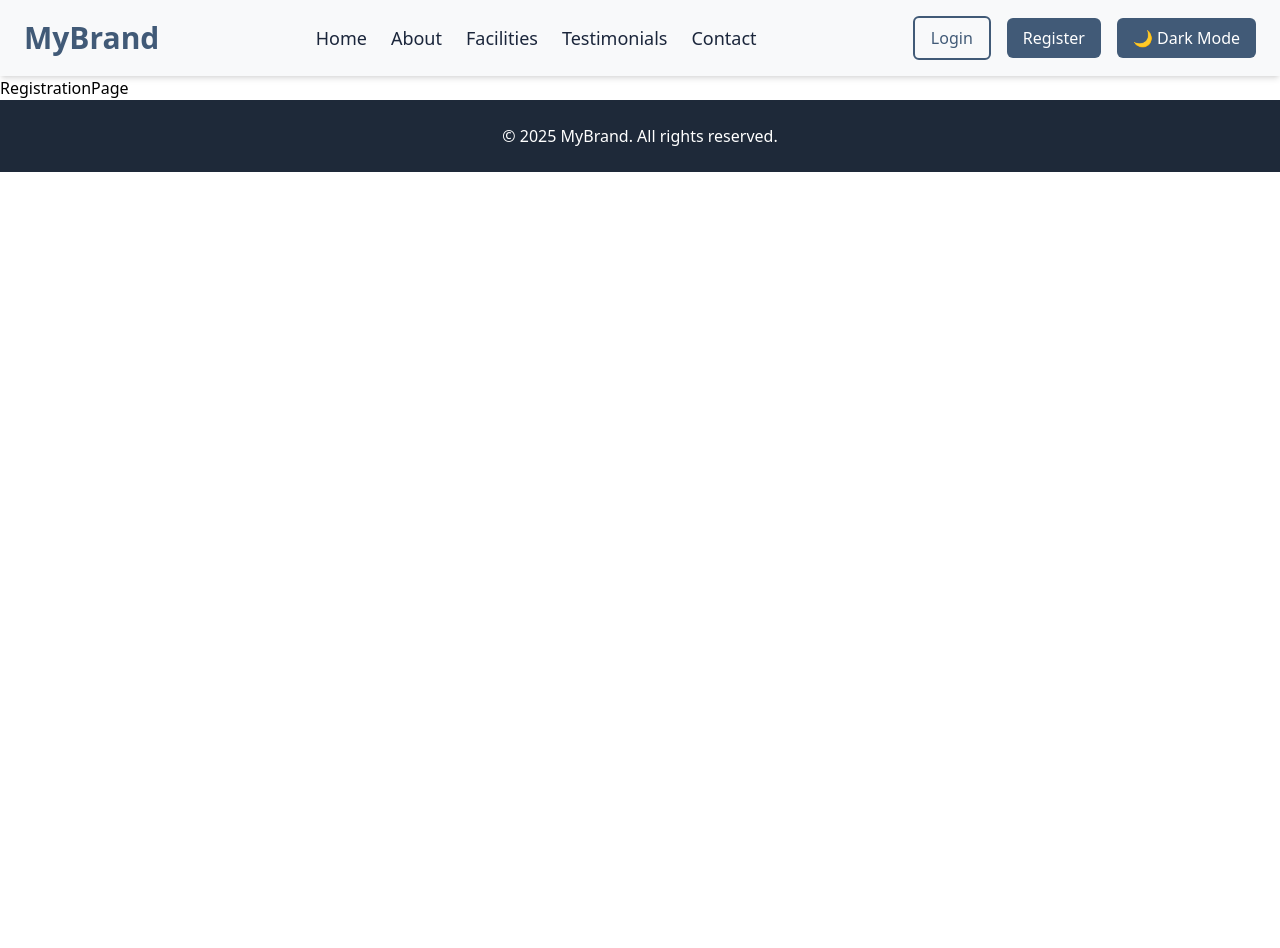
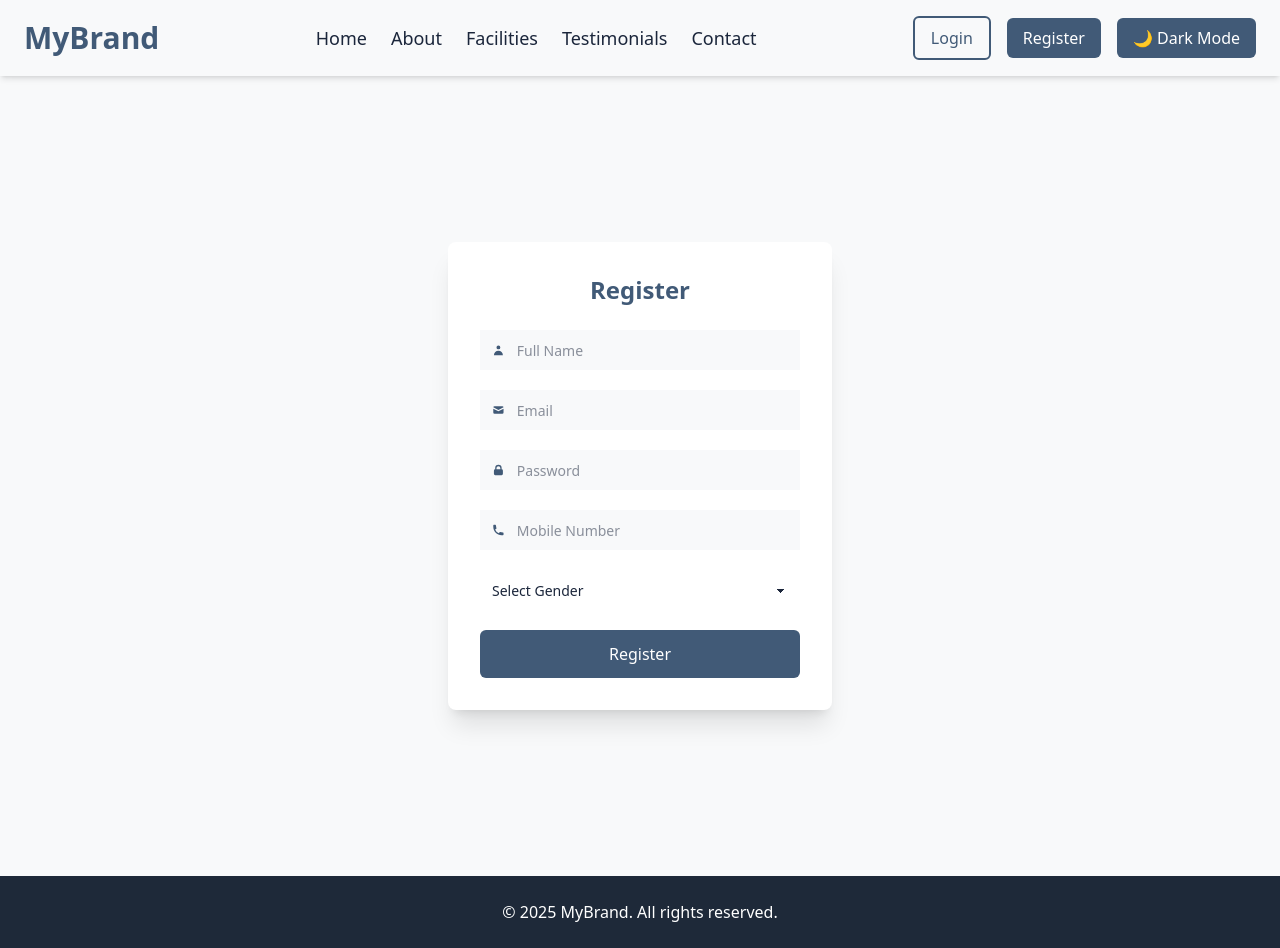
Before and after one commit to krunal1999/stock-control-ts, a React (Vite) app in the folder Frontend/: page /register in a window 1280 px wide. Before the commit the page ends 800 px from the top, so only its background shows below. Built offline with nearby package versions, Linux system fonts and the light colour scheme.

Commit message:
Added Registration Page

```diff
--- a/Frontend/src/index.css
+++ b/Frontend/src/index.css
@@ -37,8 +37,8 @@
   --color-text-dark: #e0e1dd; /* Light grayish white for dark mode readability */
 
   /* 🎨 Button Colors */
-  --color-button-primary: #415a77;
-  --color-button-primary-hover: #1b263b;
-  --color-button-text-light: #ffffff;
-  --color-button-text-dark: #e0e1dd;
+  --color-button-primary: #415a77; /* Slate Blue or Steel Blue */
+  --color-button-primary-hover: #1b263b; /* Dark Slate Gray or Charcoal Gray */
+  --color-button-text-light: #ffffff; /*  White */
+  --color-button-text-dark: #e0e1dd; /*  Light Gray or Off-White*/
 }
--- a/Frontend/src/pages/authenticationPages/RegistrationPage.tsx
+++ b/Frontend/src/pages/authenticationPages/RegistrationPage.tsx
@@ -1,4 +1,125 @@
-const RegistrationPage: React.FC = () => {
-  return <div>RegistrationPage</div>;
+import { useState } from "react";
+import { motion } from "framer-motion";
+import { HiUser, HiMail, HiLockClosed, HiPhone } from "react-icons/hi";
+
+const Register = () => {
+  const [formData, setFormData] = useState({
+    fullName: "",
+    email: "",
+    password: "",
+    mobile: "",
+    gender: "",
+  });
+
+  const handleChange = (
+    e: React.ChangeEvent<HTMLInputElement | HTMLSelectElement>
+  ) => {
+    setFormData({ ...formData, [e.target.name]: e.target.value });
+  };
+
+  const handleSubmit = (e: React.FormEvent) => {
+    e.preventDefault();
+    console.log("Form Data:", formData);
+  };
+
+  return (
+    <div className="flex items-center justify-center min-h-screen bg-background-light dark:bg-background-dark text-text-light dark:text-text-dark transition-all">
+      <motion.div
+        initial={{ opacity: 0, y: 20 }}
+        animate={{ opacity: 1, y: 0 }}
+        transition={{ duration: 0.8 }}
+        className="w-96 shadow-xl p-8 rounded-lg bg-surface-light dark:bg-surface-dark transition-all"
+      >
+        <h2 className="text-center text-2xl font-bold text-primary dark:text-primary-light">
+          Register
+        </h2>
+
+        <form onSubmit={handleSubmit} className="space-y-5 mt-6">
+          {/* Full Name Field */}
+          <label className="input input-bordered flex items-center gap-3 bg-background-light dark:bg-background-dark">
+            <HiUser className="text-primary dark:text-primary-light" />
+            <input
+              type="text"
+              name="fullName"
+              className="grow bg-transparent text-text-light dark:text-text-dark outline-none"
+              placeholder="Full Name"
+              value={formData.fullName}
+              onChange={handleChange}
+              required
+            />
+          </label>
+
+          {/* Email Field */}
+          <label className="input input-bordered flex items-center gap-3 bg-background-light dark:bg-background-dark">
+            <HiMail className="text-primary dark:text-primary-light" />
+            <input
+              type="email"
+              name="email"
+              className="grow bg-transparent text-text-light dark:text-text-dark outline-none"
+              placeholder="Email"
+              value={formData.email}
+              onChange={handleChange}
+              required
+            />
+          </label>
+
+          {/* Password Field */}
+          <label className="input input-bordered flex items-center gap-3 bg-background-light dark:bg-background-dark">
+            <HiLockClosed className="text-primary dark:text-primary-light" />
+            <input
+              type="password"
+              name="password"
+              className="grow bg-transparent text-text-light dark:text-text-dark outline-none"
+              placeholder="Password"
+              value={formData.password}
+              onChange={handleChange}
+              required
+            />
+          </label>
+
+          {/* Mobile Field */}
+          <label className="input input-bordered flex items-center gap-3 bg-background-light dark:bg-background-dark">
+            <HiPhone className="text-primary dark:text-primary-light" />
+            <input
+              type="text"
+              name="mobile"
+              className="grow bg-transparent text-text-light dark:text-text-dark outline-none"
+              placeholder="Mobile Number"
+              value={formData.mobile}
+              onChange={handleChange}
+              required
+            />
+          </label>
+
+          {/* Gender Field */}
+
+          <select className="select w-full max-w-xs">
+            <option disabled selected>
+              Select Gender
+            </option>
+            <option value="male">Male</option>
+            <option value="female">Female</option>
+            <option value="other">Other</option>
+          </select>
+
+          {/* Submit Button */}
+          <motion.button
+            type="submit"
+            whileHover={{ scale: 1.05 }}
+            whileTap={{ scale: 0.95 }}
+            className="w-full px-6 py-3 bg-button-primary text-button-text-light
+            dark:bg-button-primary
+            dark:hover:bg-gray-200 dark:hover:text-black
+
+            rounded-md
+            hover:bg-button-primary-hover transition-all duration-300"
+          >
+            Register
+          </motion.button>
+        </form>
+      </motion.div>
+    </div>
+  );
 };
-export default RegistrationPage;
+
+export default Register;
```
